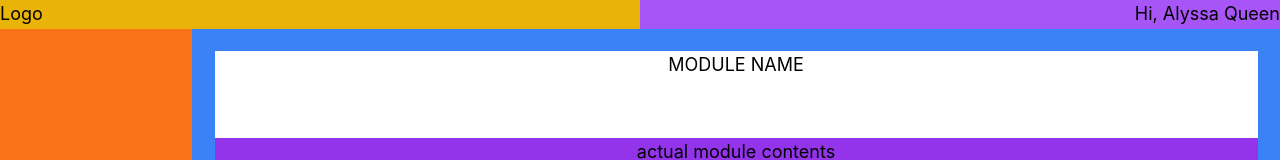
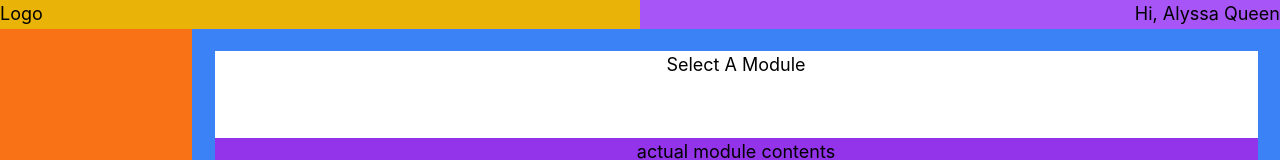
Before and after one commit to JOCECODE/appointmentSetter, a Next.js app: page /adminPage in a window 1280 px wide. Shown: the top 160 px of the page. Built offline with nearby package versions, Linux system fonts and the light colour scheme.

Commit message:
setDynamicNaming

```diff
--- a/src/components/modulesContainer.tsx
+++ /dev/null
@@ -1,21 +0,0 @@
-import Upcoming from "./modules/upcomingModule";
-import Customer from "../components/modules/customerModule";
-import Notification from "./modules/notificationModule";
-
-
-export default function modulesContainer(){
-    return(
-        <>
-        <div className="flex flex-row w-[100%] h-[100%] p-5">
-            <div className="flex flex-col bg-white w-[100%] h-[100%]">
-                {/* Theres is going to be 3 buttons on the left side div
-                     on click, it will display the selected module. */}
-                     <h2 className="self-center">MODULE NAME</h2>
-                     <br/>
-                     <br/>
-                     <div className="bg-purple-600 h-[100%] w-[100%] text-center"><p>actual module contents</p></div>
-            </div>
-        </div>
-        </>
-    )
-}
--- a/src/pages/adminPage.tsx
+++ b/src/pages/adminPage.tsx
@@ -1,4 +1,3 @@
-import Modules from "../components/modulesContainer";
 import Image from "next/image";
 import Clock from "../../public/icons/clock.png";
 import Customer from "../../public/icons/customer.png";
@@ -10,17 +9,16 @@ import React, {useState} from "react";
 
 
 export default function adminPage() {
-
+const [moduleName, setModuleName] = useState("Select A Module");
   // gets the id of the selected image button
   const buttonHandler = (event: React.MouseEvent<HTMLImageElement>) => {
+
     event.stopPropagation();
 
     const img = event.currentTarget;
-    console.log(
-      "Element name: ",
-      img.id
-    );
+    setModuleName(img.id);
   };
+
   return (
     <>
       <div id="adminParent" className=" h-[100vh] w-[100wh] bg-red-600">
@@ -45,9 +43,7 @@ export default function adminPage() {
 
                  <div className="flex flex-row w-[100%] h-[100%] p-5">
             <div className="flex flex-col bg-white w-[100%] h-[100%]">
-                {/* Theres is going to be 3 buttons on the left side div
-                     on click, it will display the selected module. */}
-                     <h2 className="self-center">MODULE NAME</h2>
+                     <h2 id={moduleName} className="self-center">{moduleName}</h2>
                      <br/>
                      <br/>
                      <div className="bg-purple-600 h-[100%] w-[100%] text-center"><p>actual module contents</p></div>
```
